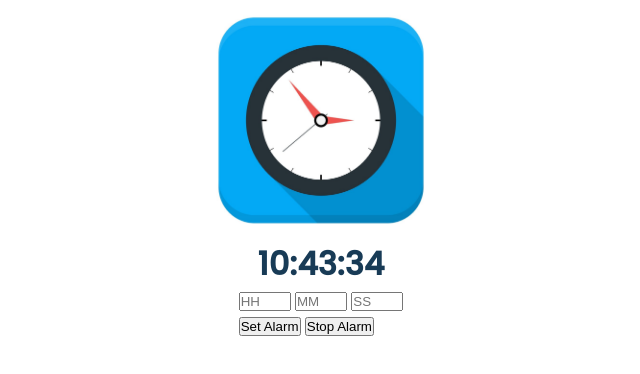
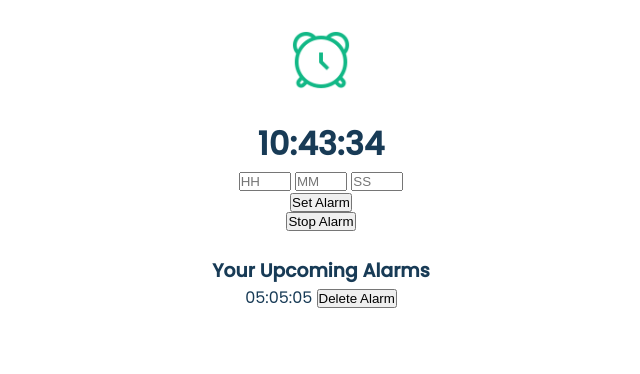
Before and after one commit to vibhavk03/alarm-clock, a plain HTML site: page index.html in a window 1280 px wide. Both pictures are taken after typing "5", "5", "5" into the empty fields and a click on the button "Set Alarm". Shown: the whole page, without its empty margins (319-959 px from the left). Drawn offline with Linux system fonts and the light colour scheme.

Commit message:
adding multiple alarms functionality

```diff
--- a/index.html
+++ b/index.html
@@ -9,12 +9,15 @@
   </head>
   <body>
     <div class="container flex">
+      <!-- alarm image -->
       <div class="clock-emoji flex">
-        <img src="./assets/clock-one.jpg" alt="" />
+        <img src="./assets/mint_clock.png" alt="" />
       </div>
+
       <!-- h1 tag displaying the time right now -->
       <h1>00:00:00</h1>
 
+      <!-- input to get alarm time -->
       <form class="alarm-form">
         <div class="alarm-input">
           <input
@@ -42,12 +45,21 @@
             required
           />
         </div>
-        <div class="alarm-buttons">
+        <div class="alarm-buttons flex">
           <button type="submit" class="set-alarm">Set Alarm</button>
           <button type="submit" class="delete-alarm">Stop Alarm</button>
         </div>
       </form>
+
+      <!-- displaying upcoming alarms -->
+      <h3>Your Upcoming Alarms</h3>
+      <div class="upcoming-alarms">
+        <ul class="upcoming-alarms-list">
+          <!-- add list items here using javascript -->
+        </ul>
+      </div>
     </div>
+
     <script
       src="https://kit.fontawesome.com/5e6e3315b0.js"
       crossorigin="anonymous"
--- a/script.js
+++ b/script.js
@@ -3,6 +3,7 @@ const timeDisplay = document.querySelector("h1");
 
 // input form for alarm
 const alarmForm = document.querySelector(".alarm-form");
+const upcomingAlarmList = document.querySelector(".upcoming-alarms-list");
 
 // to store the alarms
 let alarmList = [];
@@ -28,6 +29,32 @@ const getTwoDigits = (time) => {
   return time;
 };
 
+// delete alarm li from page
+upcomingAlarmList.addEventListener("click", (e) => {
+  if (e.target.classList.contains("deleteAlarm")) {
+    e.target.parentElement.remove();
+  }
+});
+
+// remove alarm from alarm list
+const removeFromAlarmList = (newAlarm) => {
+  alarmList = alarmList.filter((alarm) => {
+    return alarm !== newAlarm;
+  });
+};
+
+// add alarm to list
+const addAlarmToList = (newAlarm) => {
+  console.log(this.value);
+  const newAlarmString = `${newAlarm}`;
+  const newAlarmHTML = `
+  <li class="newAlarm-list-item-${newAlarm}">
+    <span>${newAlarmString}</span>
+    <button class="deleteAlarm" onclick = "removeFromAlarmList(this.value)" value=${newAlarm}>Delete Alarm</button>
+  </li>`;
+  upcomingAlarmList.innerHTML += newAlarmHTML;
+};
+
 // add alarm to alarm list
 alarmForm.addEventListener("submit", (event) => {
   event.preventDefault();
@@ -35,12 +62,15 @@ alarmForm.addEventListener("submit", (event) => {
   let h = getTwoDigits(alarmForm.hrs.value);
   let m = getTwoDigits(alarmForm.min.value);
   let s = getTwoDigits(alarmForm.sec.value);
-  console.log(h, m, s);
   const newAlarm = `${h}:${m}:${s}`;
+
+  console.log("setting alarm for ", newAlarm);
+
   if (alarmList.includes(newAlarm)) {
     alert("Alarm already included!");
   } else {
     alarmList.push(newAlarm);
+    addAlarmToList(newAlarm);
     alarmForm.reset();
   }
 });
--- a/style.css
+++ b/style.css
@@ -38,6 +38,10 @@ ul {
   list-style: none;
 }
 
+h3 {
+  margin-top: 25px;
+}
+
 /* utility classes */
 .container {
   max-width: 1180px;
@@ -52,11 +56,15 @@ ul {
 }
 
 .clock-emoji {
-  height: 30vh;
+  height: 15vh;
   width: 30vw;
   justify-content: center;
 }
 .clock-emoji img {
-  height: 100%;
+  height: 50%;
   width: auto;
 }
+
+.alarm-buttons {
+  flex-direction: column;
+}
```
Also changed, not shown: assets/mint_clock.png (added), 1 other file.
